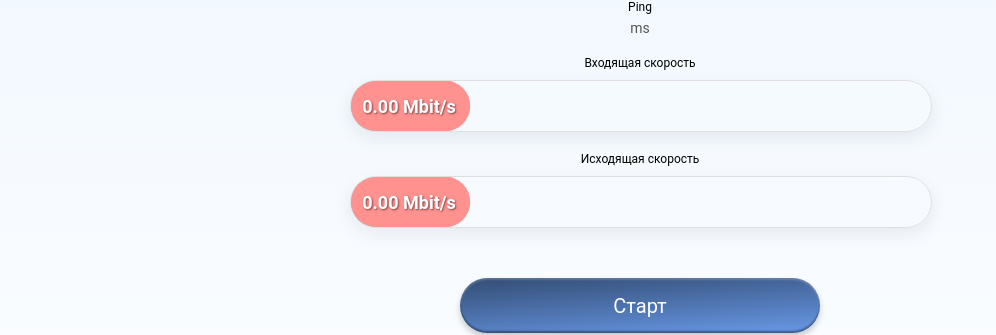
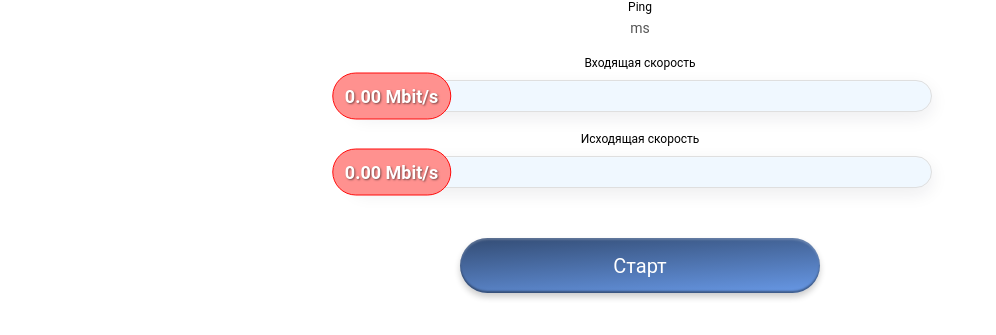
Before and after one commit to Dima234Ko/Speedtest, a React (Vite) app: page / in a window 1280 px wide. Shown: the part 213-548 px from the top of the page, without its empty margins (0-996 px from the left). Built offline with nearby package versions, Linux system fonts and the light colour scheme.

Commit message:
работа с CSS

```diff
--- a/index.html
+++ b/index.html
@@ -1,13 +1,16 @@
 <!doctype html>
 <html lang="en">
+
 <head>
   <meta charset="UTF-8" />
   <link rel="icon" type="image/svg+xml" href="/vite.svg" />
   <meta name="viewport" content="width=device-width, initial-scale=1.0" />
   <title>Скорость</title>
 </head>
+
 <body>
   <div id="root"></div>
   <script type="module" src="/src/main.jsx"></script>
 </body>
+
 </html>
--- a/src/App.jsx
+++ b/src/App.jsx
@@ -41,9 +41,9 @@ function App() {
   // вычисление заполнения шкалы
   const getProgress = (value) => {
     if (!value) return 0;
-    let max = 100;
-    if (value > 100 && value <= 1000) max = 1000;
-    else if (value > 1000) max = 5000;
+    let max = 150;
+    if (value > 150 && value <= 1100) max = 1100;
+    else if (value > 1100) max = 5000;
     return Math.min(100, (value / max) * 100);
   };
 
@@ -108,9 +108,7 @@ function App() {
                   className="progress-bar"
                   style={{ width: `${getProgress(uiData?.dlStatus)}%` }}>
                 <div
-                  className={`progress-text ${
-                    getProgress(uiData?.dlStatus) < 16 ? "low" : "normal"
-                  }`}
+                  className={`progress-text ${uiData?.dlStatus === undefined || uiData?.dlStatus < 10 ? "low" : "normal"}`}
                 >
                   {format(uiData?.dlStatus || 0)} Mbit/s
                 </div>
@@ -126,9 +124,7 @@ function App() {
                   className="progress-bar"
                   style={{ width: `${getProgress(uiData?.ulStatus)}%` }}>
                   <div
-                  className={`progress-text ${
-                    getProgress(uiData?.ulStatus) < 16 ? "low" : "normal"
-                  }`}
+                  className={`progress-text ${uiData?.dlStatus === undefined || uiData?.dlStatus < 10 ? "low" : "normal"}`}
                   >
                   {format(uiData?.ulStatus || 0)} Mbit/s
                   </div>
--- a/src/main.css
+++ b/src/main.css
@@ -1,4 +1,5 @@
-html, body {
+html,
+body {
   border: none;
   padding: 0;
   margin: 0;
@@ -12,36 +13,34 @@ body {
   text-align: center;
   font-family: "Roboto", sans-serif;
   font-size: 12px;
-  background: linear-gradient(180deg, #eef6ff 0%, #ffffff 100%);
+  background: white;
   overflow: hidden;
 }
 
 .progress {
   border: #dfdfdf solid 1px;
   width: 100%;
-  height: 50px;
+  height: 30px;
   border-radius: 30px;
-  overflow: hidden;
+  overflow: inherit;
   position: relative;
-  box-shadow: inset 0 1px 0 rgba(255,255,255,0.12), 0 6px 18px rgba(20,30,50,0.08);
-  background: rgba(255, 255, 255, 0.16);
-  backdrop-filter: blur(18px) saturate(140%);
-  -webkit-backdrop-filter: blur(18px) saturate(140%);
+  box-shadow: inset 0 1px 0 rgba(255, 255, 255, 0.12), 0 6px 18px rgba(20, 30, 50, 0.08);
   position: relative;
+  background: aliceblue;
 }
 
 /* полоска-заливка */
 .progress-bar {
   height: 100%;
   position: relative;
+  border-radius: 30px;
   transition: width 0.5s cubic-bezier(.4, .8, .6, 1);
-  background: linear-gradient(
-    90deg,
-    rgba(42, 93, 176, 0.45) 70%,
-    rgba(42, 93, 176, 0.3) 80%,
-    rgba(248, 248, 248, 0) 100%
-  );
-  min-width: 10%;
+  background: linear-gradient(90deg,
+      rgba(42, 93, 176, 0.45) 70%,
+      rgba(42, 93, 176, 0.3) 80%,
+      rgba(248, 248, 248, 0) 100%);
+  min-width: 7%;
+  max-width: 90%;
 }
 
 /* движущийся блик */
@@ -52,12 +51,10 @@ body {
   left: calc(var(--shine-width) * -1);
   width: var(--shine-width);
   height: 120%;
-  background: linear-gradient(
-    90deg,
-    rgba(255, 255, 255, 0.06),
-    rgba(255, 255, 255, 0.25),
-    rgba(255, 255, 255, 0.06)
-  );
+  background: linear-gradient(90deg,
+      rgba(255, 255, 255, 0.06),
+      rgba(255, 255, 255, 0.25),
+      rgba(255, 255, 255, 0.06));
   transform: skewX(-20deg);
   filter: blur(6px);
   animation: shine 2.4s linear infinite;
@@ -72,23 +69,25 @@ body {
   top: 50%;
   transform: translate(-50%, -50%);
   white-space: nowrap;
-  text-shadow: 0 1px 0 rgba(255,255,255,0.6);
+  text-shadow: 0 1px 0 rgba(255, 255, 255, 0.6);
   pointer-events: none;
   transition: color 0.3s ease;
   color: #ffffff;
   font-size: 18px;
   font-weight: bold;
-  text-shadow: 1px 1px 2px rgba(0,0,0,0.5);
+  text-shadow: 1px 1px 2px rgba(0, 0, 0, 0.5);
   border-radius: 40px;
-  padding: 15px;
+  padding: 12px;
 }
 
 .progress-text.low {
   background-color: #ff918f;
+  border: #ff0b0b solid 1px;
 }
 
 .progress-text.normal {
   background-color: #0055b8;
+  border: #0077ff solid 1px;
 }
 
 .testWrapper {
--- a/src/mobile.css
+++ b/src/mobile.css
@@ -1,5 +1,19 @@
-@media (max-width: 580px) {
+@media (max-width: 650px) {
     .testWrapper {
-        width: 90%;
-      }
+        width: 300px;
+    }
+
+    .progress-bar {
+        min-width: 15%;
+    }
 }
+
+@media (max-width: 350px) {
+    .testWrapper {
+        width: 200px;
+    }
+
+    .progress-bar {
+        min-width: 19%;
+    }
+}
```
Lines whose indentation alone changed are shown as unchanged.
